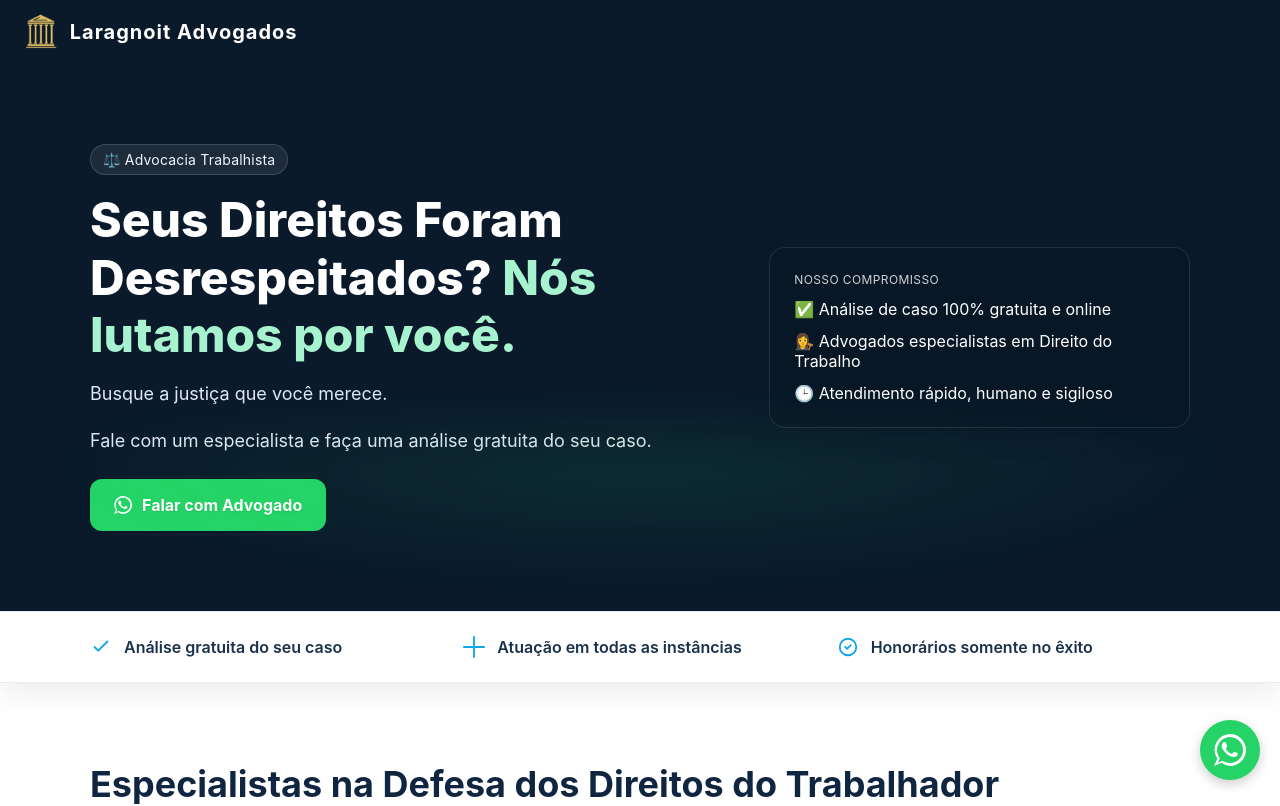
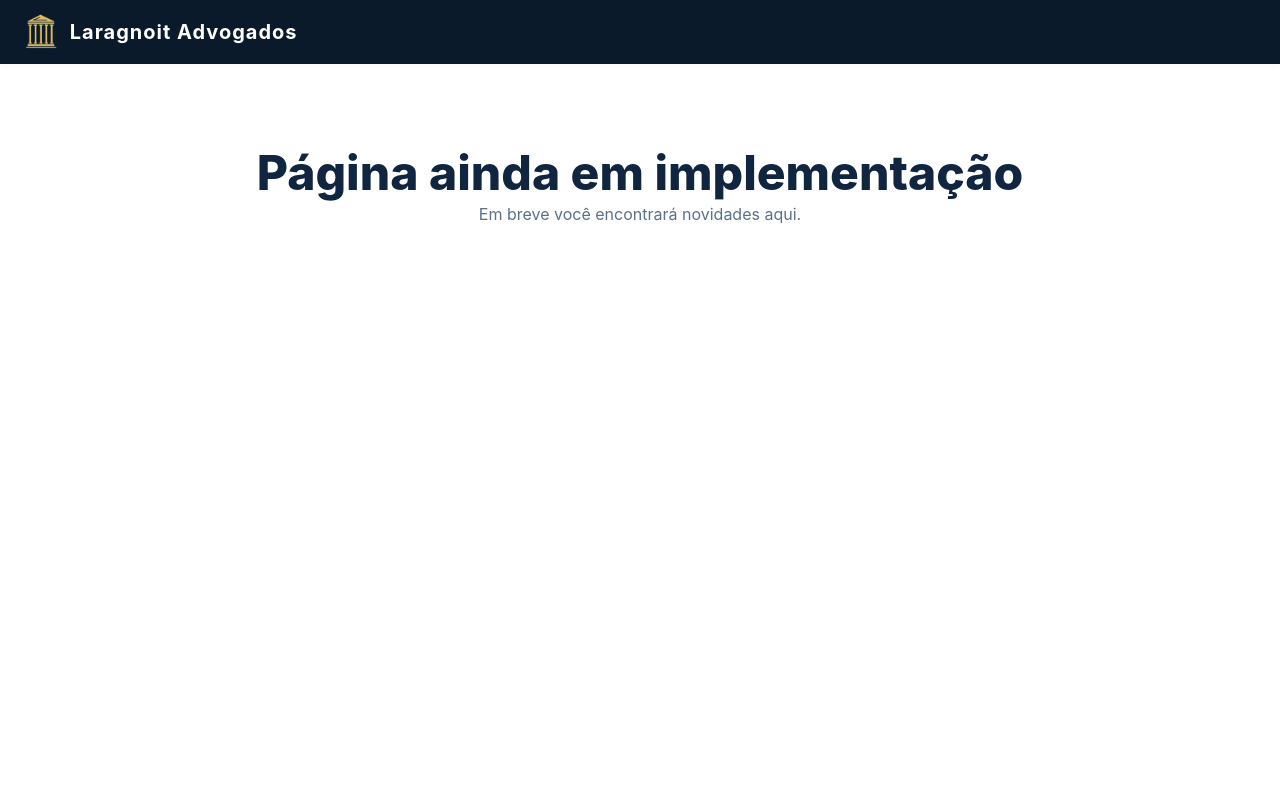
Before and after one commit to henriquelaragnoit/laragnoitadv, a React (Vite) app: page /#/ in a window 1280 px wide. Shown: the top 806 px of the page. Built offline with nearby package versions, Linux system fonts and the light colour scheme.

Commit message:
feat: Adicionar página Home e ajustar rotas no App

```diff
--- a/src/App.jsx
+++ b/src/App.jsx
@@ -1,20 +1,22 @@
 import React from 'react';
-import { BrowserRouter, Routes, Route } from 'react-router-dom';
+import { HashRouter as Router, Routes, Route } from 'react-router-dom';
 import Navbar from './components/Navbar';
 import TrabalhistaReclamante from './pages/TrabalhistaReclamante';
+import Home from './pages/Home';
 import AuxilioAcidente from './pages/AuxilioAcidente';
 import NotFound from './pages/NotFound';
 
 function App() {
   return (
-    <BrowserRouter>
+    <Router>
       <Navbar />
       <Routes>
-        <Route path="/" element={<TrabalhistaReclamante />} />
+  <Route path="/" element={<Home />} />
+  <Route path="/trabalhista-reclamante" element={<TrabalhistaReclamante />} />
         <Route path="/auxilio-acidente" element={<AuxilioAcidente />} />
         <Route path="*" element={<NotFound />} />
       </Routes>
-    </BrowserRouter>
+    </Router>
   );
 }
 
--- /dev/null
+++ b/src/pages/Home.jsx
@@ -0,0 +1,9 @@
+
+export default function Home() {
+  return (
+    <div style={{ textAlign: 'center', padding: '80px 24px' }}>
+      <h1>Página ainda em implementação</h1>
+      <p>Em breve você encontrará novidades aqui.</p>
+    </div>
+  );
+}
```
